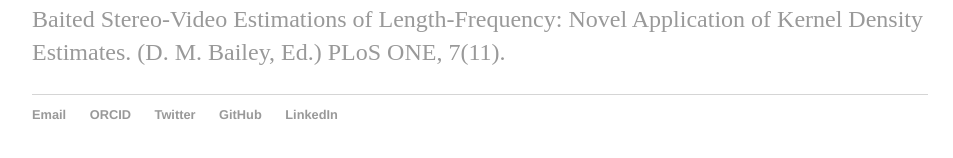
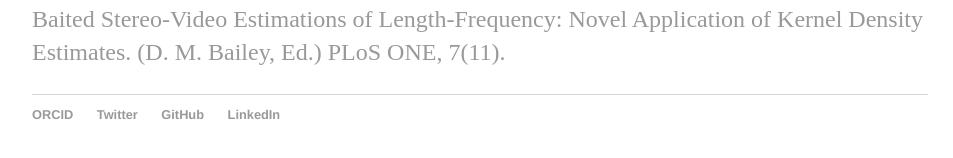
Before and after one commit to brfitzpatrick/brfitzpatrick.github.io, a Jekyll site: the page built from Publications.md, in a window 1280 px wide. Shown: the part 262-420 px from the top of the page, without its empty margins (160-1113 px from the left). Built offline with Jekyll 4.4.1, drawn with Linux system fonts in a browser that asks for light colours.

Commit message:
Update default.html
remove email from footer

```diff
--- a/_layouts/default.html
+++ b/_layouts/default.html
@@ -20,7 +20,6 @@
 			</div><!-- /.container -->
 			<footer>
 	    		<ul>
-	    		  <li><a href="mailto:ben.r.fitzpatrick@gmail.com">Email</a></li>
         		<li><a href="http://orcid.org/0000-0003-1916-0939">ORCID</a></li>
         		<li><a href="https://twitter.com/benrfitzpatrick">Twitter</a></li>
         		<li><a href="https://github.com/brfitzpatrick">GitHub</a></li>
```
